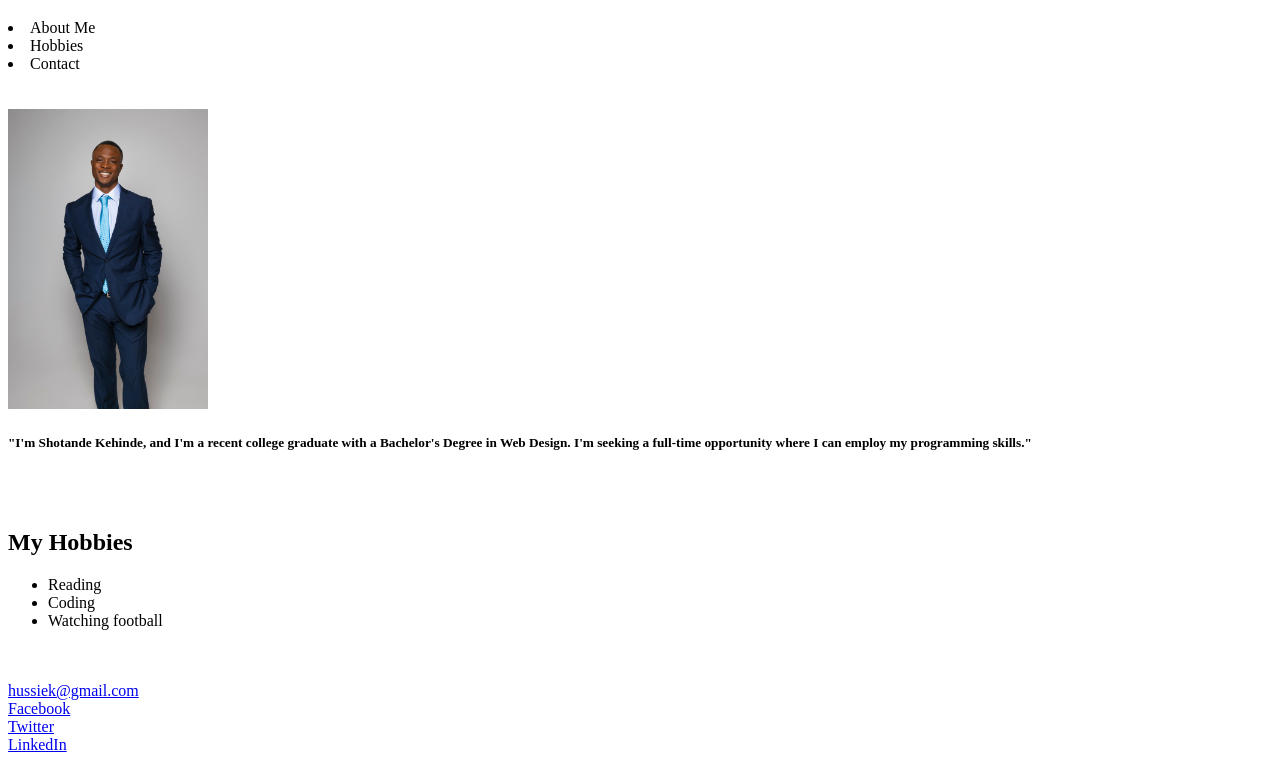
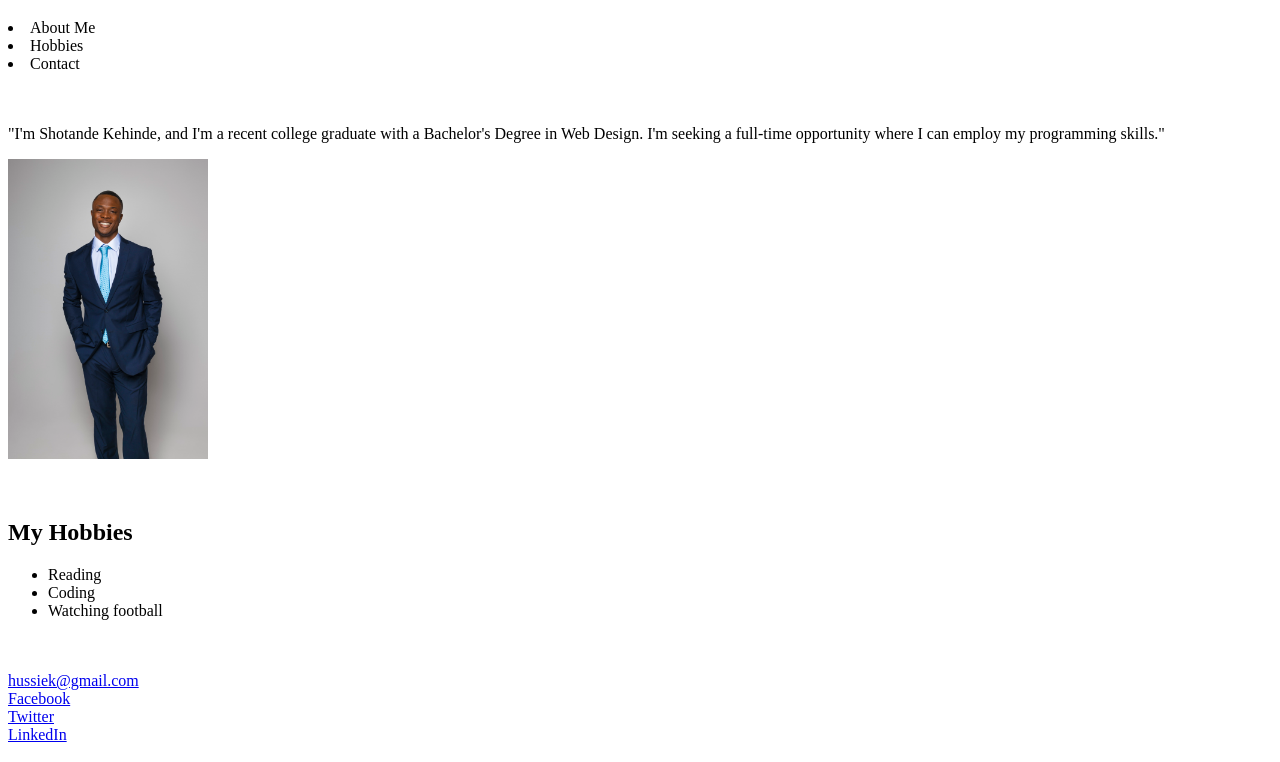
Before and after one commit to shottyTech/html_profile, a plain HTML site: page index.html in a window 1280 px wide. Shown: the part 61-823 px from the top of the page. Drawn offline with Linux system fonts and the light colour scheme.

Commit message:
Update index.html

```diff
--- a/index.html
+++ b/index.html
@@ -18,8 +18,8 @@
         </nav>
     </header>
     <section>
-        <img src="my_pics.jpg" alt="my Image" width="200px">
-        <h5>"I'm Shotande Kehinde, and I'm a recent college graduate with a Bachelor's Degree in Web Design. I'm seeking a full-time opportunity where I can employ my programming skills."</h5>
+        <p>"I'm Shotande Kehinde, and I'm a recent college graduate with a Bachelor's Degree in Web Design. I'm seeking a full-time opportunity where I can employ my programming skills."</p>
+         <img src="my_pics.jpg" alt="my Image" width="200px">
     </section><br><br>
     <section>
         <h1>My Hobbies</h1>
```
